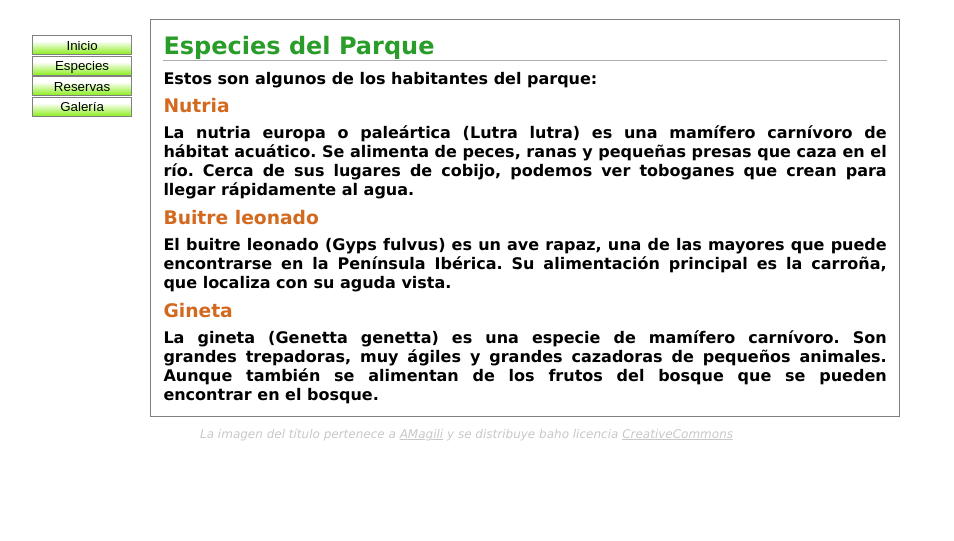
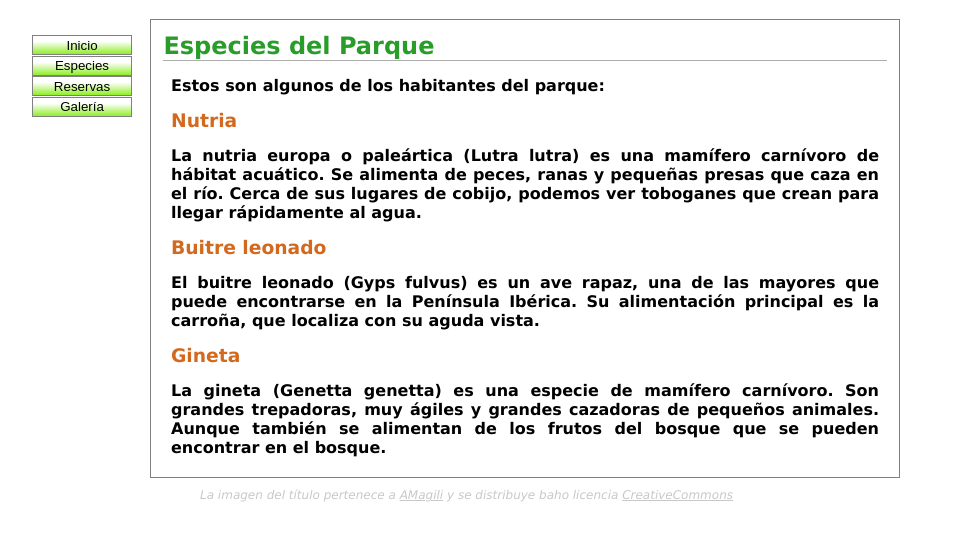
Before and after one commit to IgnacioFurio/ifj-geekshubs-fsd-val-jercicio6-10-parquenatural-17012023, a plain HTML site: page pages/especies.html in a window 1280 px wide. Shown: the part 247-788 px from the top of the page, without its empty margins (0-954 px from the left). Drawn offline with Linux system fonts and the light colour scheme.

Commit message:
ahora si

```diff
--- a/css/style.css
+++ b/css/style.css
@@ -54,11 +54,11 @@ h2{
     border-bottom: rgb(173, 173, 173) 1px solid;
 }
 h3{
-    margin: 1%;
+    margin: 15px;
     color: chocolate;
 }
 p{
-    margin: 1%;
+    margin: 15px;
     font-weight: 600;
 }
 a{
```
